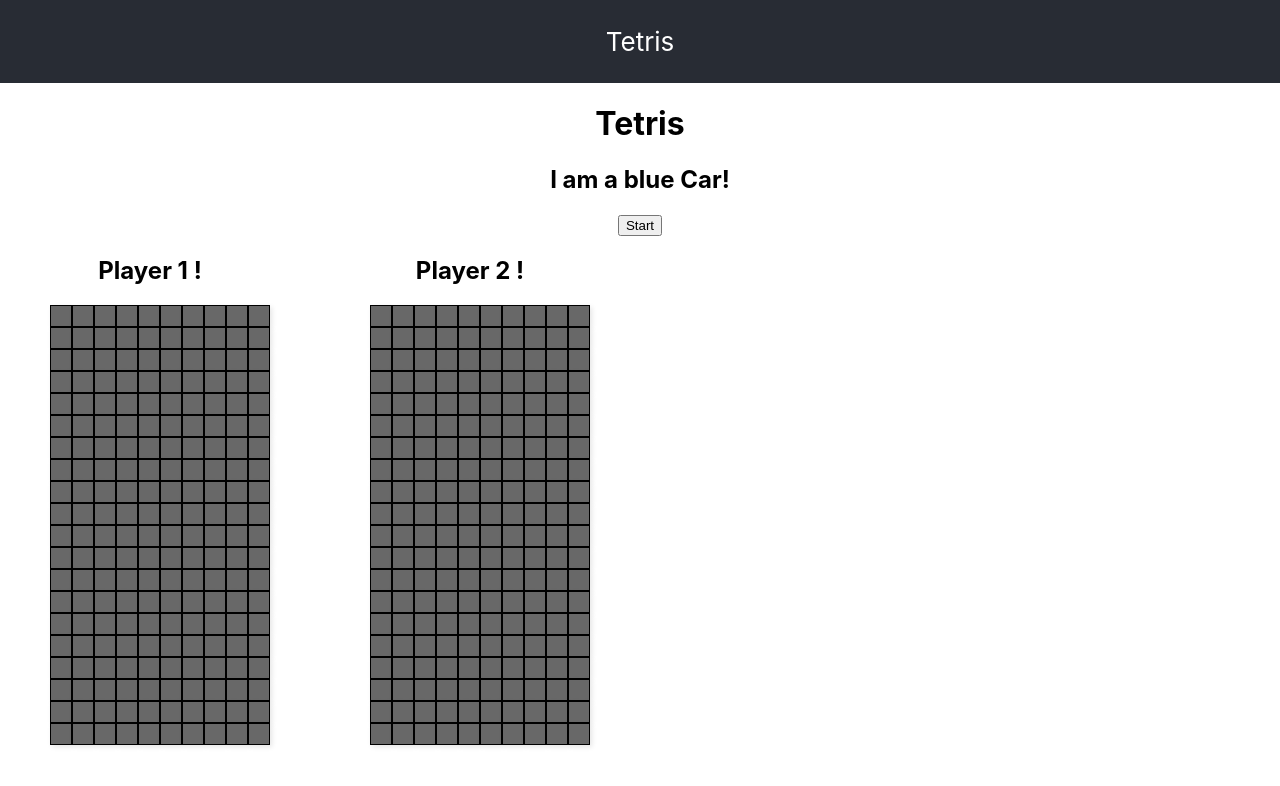
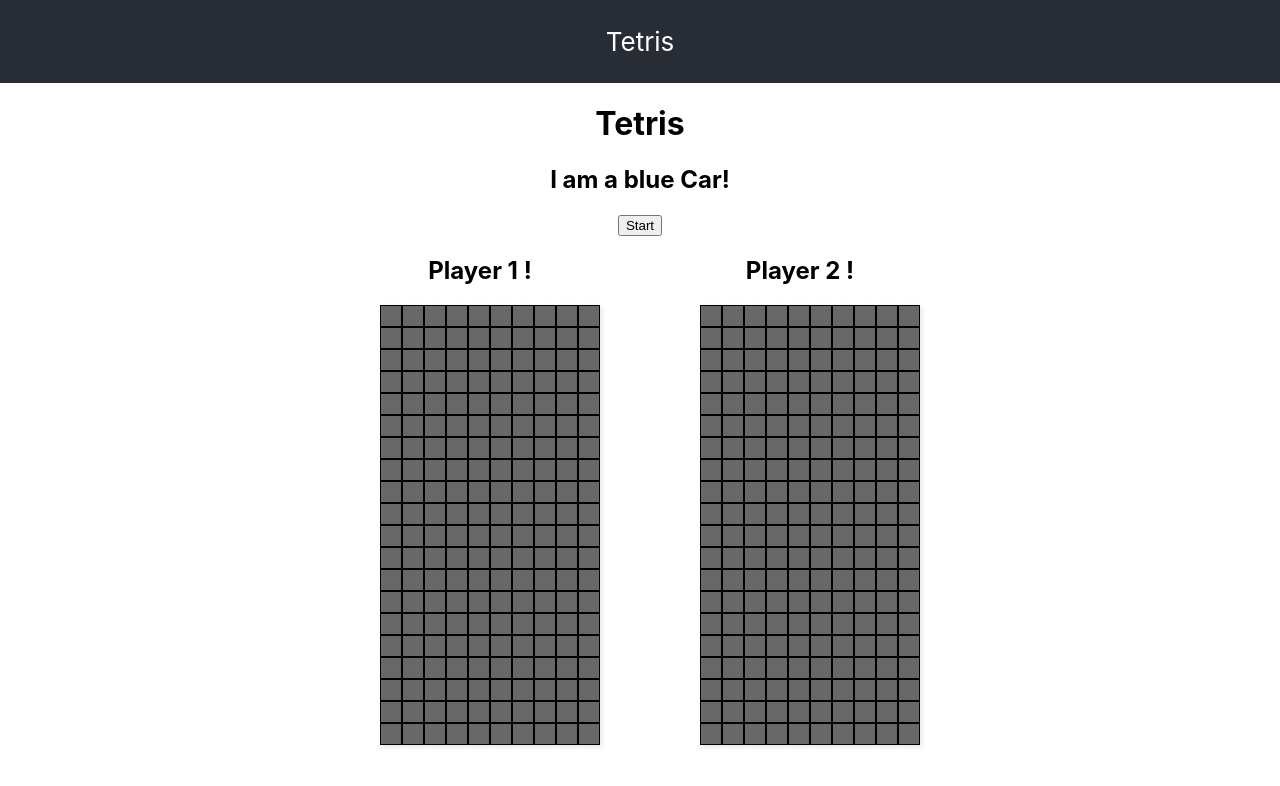
Before and after one commit to mundalo/tetris, a React (Create React App) app: page / in a window 1280 px wide. Shown: the top 786 px of the page. Built offline with nearby package versions, Linux system fonts and the light colour scheme.

Commit message:
removed dublicate render call, aligned tetris game to be centered

```diff
--- a/src/App.css
+++ b/src/App.css
@@ -40,4 +40,5 @@
 .grid-parent-container {
   display: flex;
   gap: 20px;
+  justify-content: center;
 }
--- a/src/App.js
+++ b/src/App.js
@@ -11,13 +11,11 @@
 </a>
 */
 import './App.css';
-import ReactDOM from 'react-dom/client';
 import Game from './classes/Game.js'
 // classes Player, Piece and Game classes
 
 function App() {
-  const root = ReactDOM.createRoot(document.getElementById('root'));
-  root.render(<Game color="blue" game="Start"/>);
+  return <Game color="blue" game="Start"/>;
 }
 
 export default App;
--- a/src/classes/Game.js
+++ b/src/classes/Game.js
@@ -9,8 +9,8 @@ class Game extends React.Component {
     }
 
     startGame = () => {
-        console.log("start game!");
         const button = document.getElementById("start_btn");
+
         if (this.state.game === "Start" || this.state.game === "Resume") {
             button.innerHTML = "Pause";
             this.setState({game: "Pause"});
@@ -24,7 +24,6 @@ class Game extends React.Component {
     };
 
     render() {
-        //return <h2>I am a {this.state.color} Car!</h2>
         return (
             <div className="App">
                 <header className="App-header">
```
